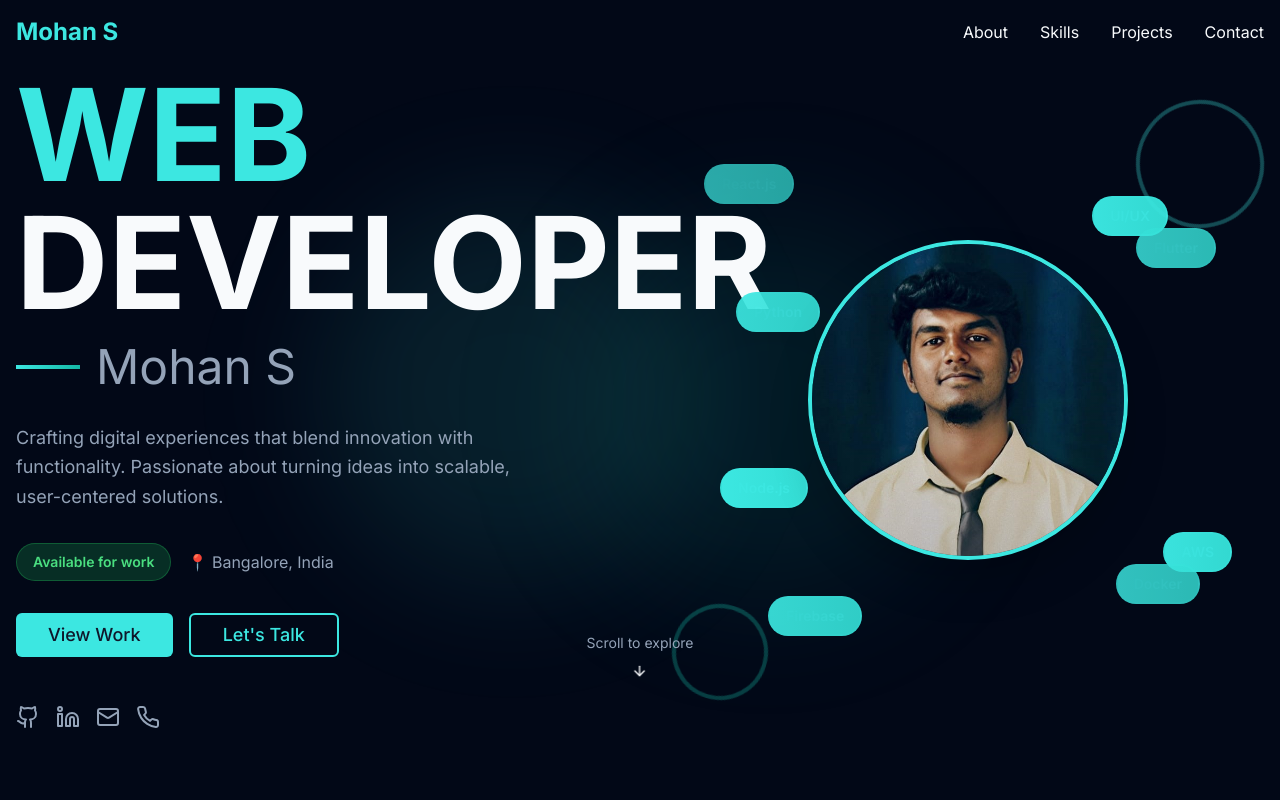
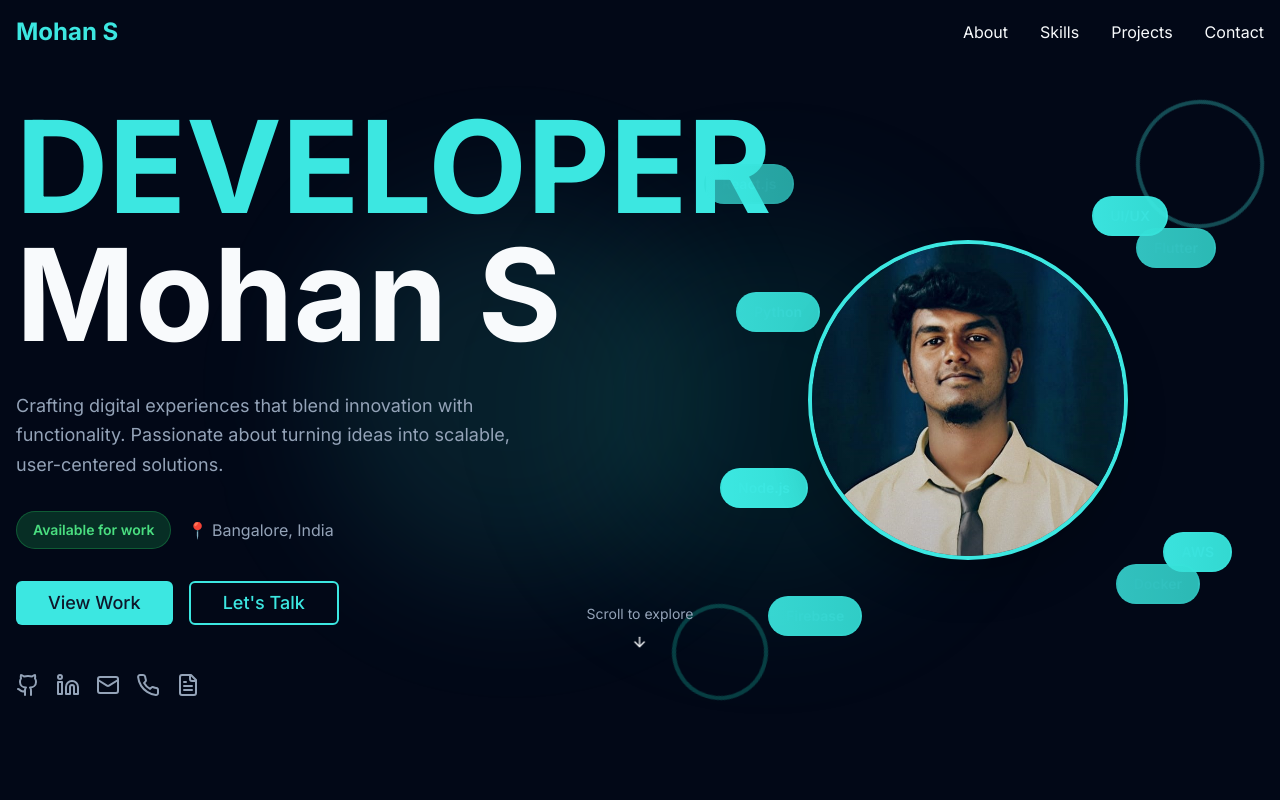
Before and after one commit to Msj30/mohan-developer, a React (Vite) app: page / in a window 1280 px wide. Shown: the top 800 px of the page. Built offline with nearby package versions, Linux system fonts and the light colour scheme.

Commit message:
Refactor: Place resume button in hero section
Move the resume button to the hero section, as requested in the screenshot.

```diff
--- a/src/components/HeroFullscreen.tsx
+++ b/src/components/HeroFullscreen.tsx
@@ -1,7 +1,8 @@
 import { Button } from '@/components/ui/button';
 import { Badge } from '@/components/ui/badge';
 import { Dialog, DialogContent, DialogTrigger } from '@/components/ui/dialog';
-import { ArrowDown, Github, Linkedin, Mail, Phone } from 'lucide-react';
+import { ArrowDown, Github, Linkedin, Mail, Phone, FileText, Download } from 'lucide-react';
+
 const HeroFullscreen = () => {
   const scrollToAbout = () => {
     const element = document.getElementById('about');
@@ -60,7 +61,16 @@ const HeroFullscreen = () => {
     position: "bottom-24 right-16",
     delay: "1400ms"
   }];
-  return <section className="min-h-screen flex items-center justify-center relative overflow-hidden bg-background">
+  const handleResumeDownload = () => {
+    const link = document.createElement('a');
+    link.href = '/lovable-uploads/8b5e247c-e6a3-4678-a3ec-05012b2b1f7c.png';
+    link.download = 'Mohan_S_Resume.png';
+    document.body.appendChild(link);
+    link.click();
+    document.body.removeChild(link);
+  };
+  return (
+    <section className="min-h-screen flex items-center justify-center relative overflow-hidden bg-background">
       {/* Background Elements */}
       <div className="absolute inset-0">
         <div className="absolute top-1/4 left-1/4 w-96 h-96 bg-primary/10 rounded-full blur-3xl"></div>
@@ -73,13 +83,9 @@ const HeroFullscreen = () => {
           <div className="space-y-8">
             <div className="space-y-4">
               <h1 className="text-6xl md:text-8xl lg:text-9xl font-black leading-none">
-                <span className="block text-primary">WEB</span>
-                <span className="block text-foreground">DEVELOPER</span>
+                <span className="block text-primary">DEVELOPER</span>
+                <span className="block text-foreground">Mohan S</span>
               </h1>
-              <div className="flex items-center gap-4">
-                <div className="w-16 h-1 bg-gradient-to-r from-primary to-teal-500"></div>
-                <p className="text-muted-foreground text-5xl">Mohan S</p>
-              </div>
             </div>
 
             <p className="text-lg text-muted-foreground leading-relaxed max-w-lg">
@@ -103,7 +109,7 @@ const HeroFullscreen = () => {
               </Button>
             </div>
 
-            {/* Social Links */}
+            {/* Social Links with Resume Button */}
             <div className="flex gap-4 pt-4">
               <a href="https://github.com/Msj30" target="_blank" className="text-muted-foreground hover:text-primary transition-colors">
                 <Github className="w-6 h-6" />
@@ -117,6 +123,34 @@ const HeroFullscreen = () => {
               <a href="tel:+918861079209" className="text-muted-foreground hover:text-primary transition-colors">
                 <Phone className="w-6 h-6" />
               </a>
+
+              {/* Resume Button */}
+              <Dialog>
+                <DialogTrigger asChild>
+                  <button className="text-muted-foreground hover:text-primary transition-colors">
+                    <FileText className="w-6 h-6" />
+                  </button>
+                </DialogTrigger>
+                <DialogContent className="max-w-4xl max-h-[90vh] overflow-auto">
+                  <div className="space-y-4">
+                    <div className="flex items-center justify-between">
+                      <h3 className="text-2xl font-bold text-foreground">Resume - Mohan S</h3>
+                      <Button
+                        onClick={handleResumeDownload}
+                        className="bg-primary hover:bg-primary/90 text-primary-foreground"
+                      >
+                        <Download className="w-4 h-4 mr-2" />
+                        Download
+                      </Button>
+                    </div>
+                    <img
+                      src="/lovable-uploads/8b5e247c-e6a3-4678-a3ec-05012b2b1f7c.png"
+                      alt="Mohan S Resume"
+                      className="w-full h-auto rounded-lg border border-border"
+                    />
+                  </div>
+                </DialogContent>
+              </Dialog>
             </div>
           </div>
 
@@ -126,22 +160,36 @@ const HeroFullscreen = () => {
             <Dialog>
               <DialogTrigger asChild>
                 <div className="relative z-10 w-80 h-80 rounded-full overflow-hidden border-4 border-primary shadow-2xl cursor-pointer hover:scale-105 transition-transform duration-500 bg-gradient-to-br from-primary/20 to-teal-500/20">
-                  <img src="/lovable-uploads/c313d97d-1440-49a0-8455-b2c858bf4361.png" alt="Mohan S - Web Developer" className="w-full h-full object-cover" />
+                  <img
+                    src="/lovable-uploads/c313d97d-1440-49a0-8455-b2c858bf4361.png"
+                    alt="Mohan S - Web Developer"
+                    className="w-full h-full object-cover"
+                  />
                   <div className="absolute inset-0 bg-gradient-to-t from-background/20 to-transparent"></div>
                 </div>
               </DialogTrigger>
               <DialogContent className="max-w-2xl">
-                <img src="/lovable-uploads/c313d97d-1440-49a0-8455-b2c858bf4361.png" alt="Mohan S - Web Developer" className="w-full h-auto rounded-lg" />
+                <img
+                  src="/lovable-uploads/c313d97d-1440-49a0-8455-b2c858bf4361.png"
+                  alt="Mohan S - Web Developer"
+                  className="w-full h-auto rounded-lg"
+                />
               </DialogContent>
             </Dialog>
 
             {/* Floating Skill Badges */}
-            {skillBadges.map((skill, index) => <Badge key={skill.name} className={`absolute ${skill.position} bg-gradient-to-r from-primary/20 to-teal-500/20 text-primary border-primary/30 border-2 px-4 py-2 text-sm font-semibold hover:scale-110 transition-all duration-500 cursor-default animate-pulse`} style={{
+            {skillBadges.map((skill, index) => (
+              <Badge
+                key={skill.name}
+                className={`absolute ${skill.position} bg-gradient-to-r from-primary/20 to-teal-500/20 text-primary border-primary/30 border-2 px-4 py-2 text-sm font-semibold hover:scale-110 transition-all duration-500 cursor-default animate-pulse`}
+                style={{
                   animationDelay: skill.delay,
                   animationDuration: '3s'
-          }}>
+                }}
+              >
                 {skill.name}
-              </Badge>)}
+              </Badge>
+            ))}
 
             {/* Decorative Elements */}
             <div className="absolute top-0 right-0 w-32 h-32 border-4 border-primary/30 rounded-full animate-spin" style={{
@@ -162,6 +210,8 @@ const HeroFullscreen = () => {
           </Button>
         </div>
       </div>
-    </section>;
+    </section>
+  );
 };
+
 export default HeroFullscreen;
```
Lines whose indentation alone changed are shown as unchanged.
